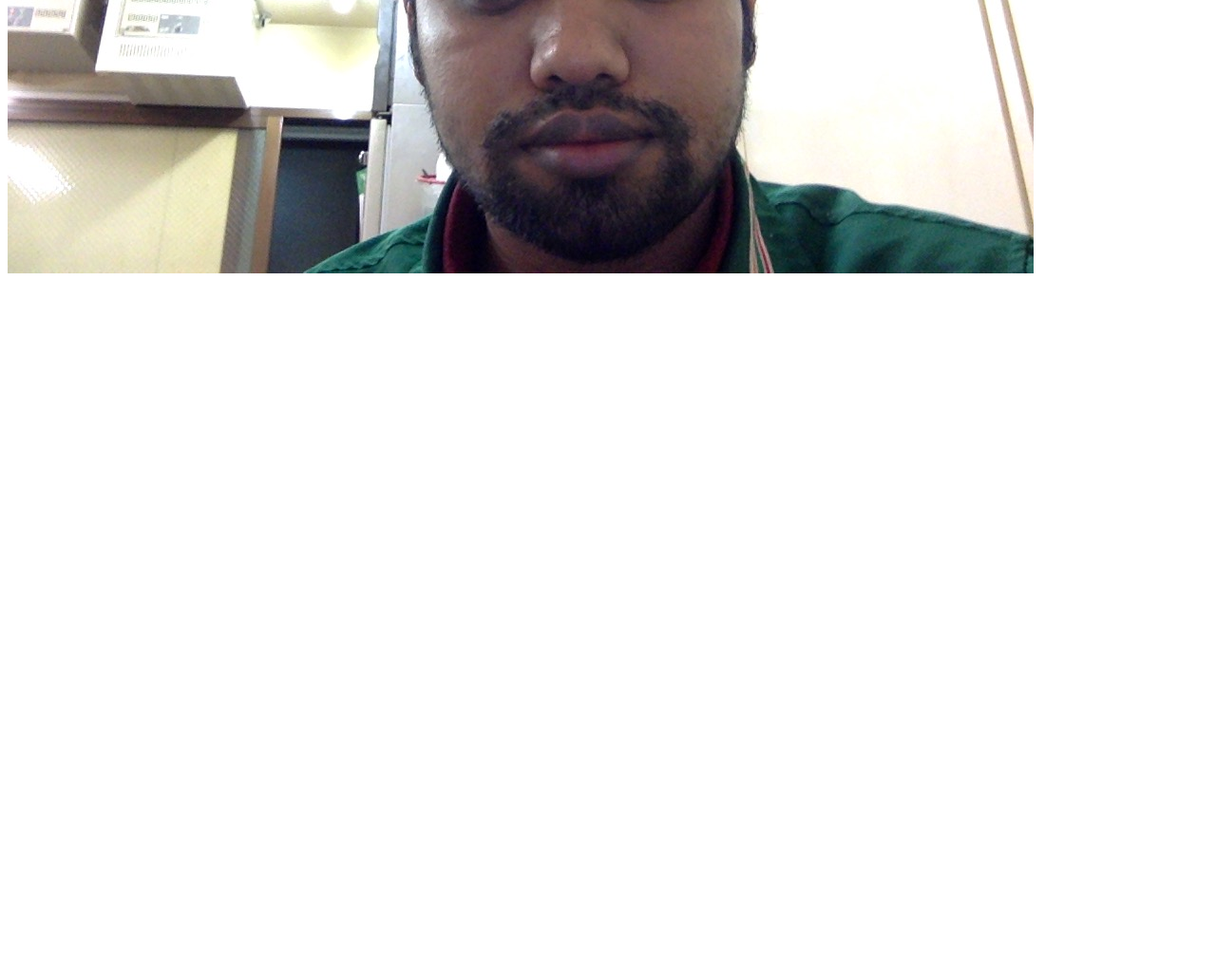
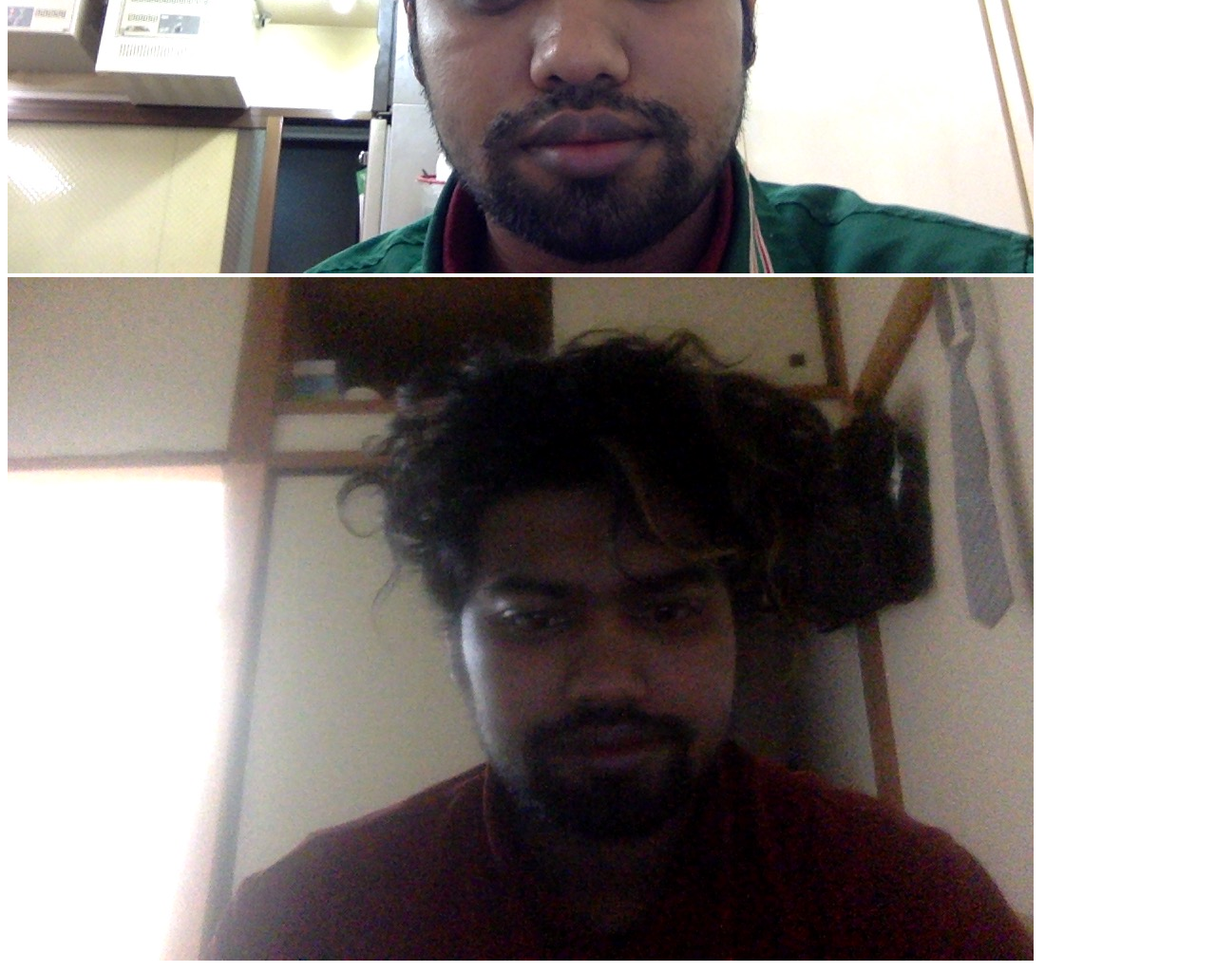
Before and after one commit to NORULISLAM/my-second-repo, a plain HTML site: page index.html in a window 1280 px wide. Shown: the part 668-1692 px from the top of the page at 95% size. Before the commit the page ends 968 px from the top, so only its background shows below. Drawn offline with Linux system fonts and the light colour scheme.

Commit message:
my photo

```diff
--- a/index.html
+++ b/index.html
@@ -14,5 +14,6 @@
 <p>more writing paragarape</p>
 <p> i am now coding it is so cod of mind</p>
 <img src="Photo on 2021-12-25 at 1.49.jpg" alt="">
+<img src="my photo.jpg" alt="">
 </body>
 </html>
```
Also changed, not shown: my photo.jpg (added).
